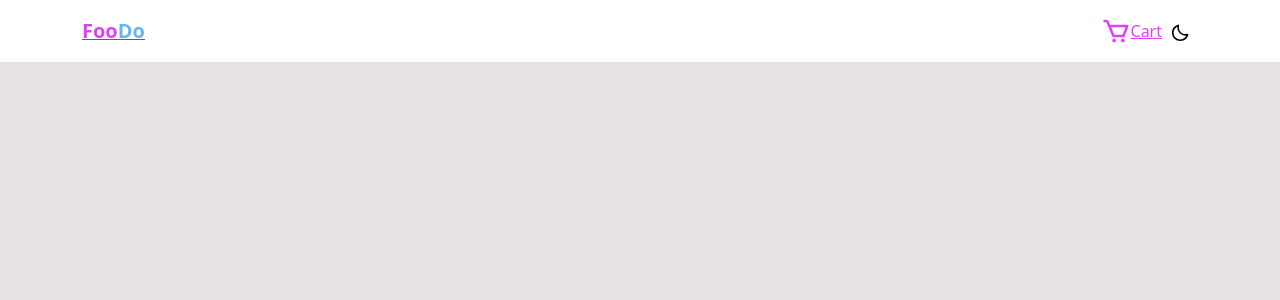
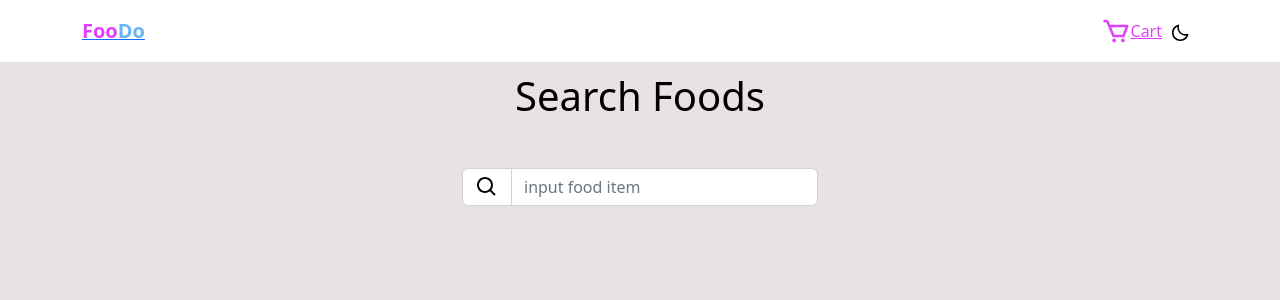
Before and after one commit to shivams10/test, a React (Vite) app: page / in a window 1280 px wide. Shown: the top 300 px of the page. Built offline with nearby package versions, Linux system fonts and the light colour scheme.

Commit message:
add home page and cart page

```diff
--- a/package.json
+++ b/package.json
@@ -10,6 +10,7 @@
   },
   "dependencies": {
     "@reach/router": "^1.3.4",
+    "axios": "^1.2.1",
     "bootstrap": "^5.2.3",
     "react": "^18.2.0",
     "react-bootstrap": "^2.7.0",
--- a/src/App.css
+++ b/src/App.css
@@ -1,5 +1,9 @@
 .theme-black {
   background-color: #262626!important;
+}
+
+.theme-black-2 {
+  background-color: #444343!important;
 }
 
 .background-dark-primary {
--- a/src/App.jsx
+++ b/src/App.jsx
@@ -2,8 +2,10 @@ import "bootstrap/dist/css/bootstrap.min.css";
 import { Route, Routes } from "react-router-dom";
 
 import "./App.css";
+import { useThemeHook } from "./contexts/ThemeContext.jsx";
 import Header from "./components/header";
-import { useThemeHook } from "./contexts/ThemeContext.jsx";
+import Home from "./pages/home";
+import Cart from "./pages/cart"
 
 function App() {
   const [theme] = useThemeHook();
@@ -13,6 +15,10 @@ function App() {
       className={`${theme ? "theme-black" : "theme-light-page"} main-container`}
     >
       <Header />
+      <Routes>
+        <Route path="/" element={<Home />} />
+        <Route path="/cart" element={<Cart />} />
+      </Routes>
     </main>
   );
 }
--- /dev/null
+++ b/src/pages/cart/index.jsx
@@ -0,0 +1,9 @@
+import React from 'react'
+
+const Cart = () => {
+  return (
+    <div>Cart</div>
+  )
+}
+
+export default Cart
--- /dev/null
+++ b/src/pages/home/index.jsx
@@ -0,0 +1,44 @@
+import { useState, useEffect } from "react";
+import { Container, Row, Col, InputGroup, FormControl } from "react-bootstrap";
+import { BiSearch } from "react-icons/bi";
+
+import { useThemeHook } from "../../contexts/ThemeContext";
+
+const Home = () => {
+  const [searchInput, setSearchInput] = useState("");
+  const [productData, setProductData] = useState([]);
+  const [theme] = useThemeHook();
+
+  return (
+    <Container className="py-4">
+      <Row className="justify-content-center">
+        <Col xs={10} md={7} lg={6} xl={4} className="mb-3 mx-auto text-center">
+          <h1 className={`${theme ? "text-dark-primary" : "text-black"} my-5`}>
+            Search Foods
+          </h1>
+          <InputGroup className="mb-3">
+            <InputGroup.Text
+              className={
+                theme
+                  ? "text-dark-primary theme-black"
+                  : "theme-light text-black"
+              }
+            >
+              <BiSearch size="1.5rem" />
+            </InputGroup.Text>
+            <FormControl
+              className={
+                theme ? "text-white theme-black-2" : "theme-light text-black"
+              }
+              value={searchInput}
+              onChange={(e) => setSearchInput(e.target.value)}
+              placeholder="input food item"
+            />
+          </InputGroup>
+        </Col>
+      </Row>
+    </Container>
+  );
+};
+
+export default Home;
```
Also changed, not shown: 1 other file (tests, documents, lock files or other folders).
